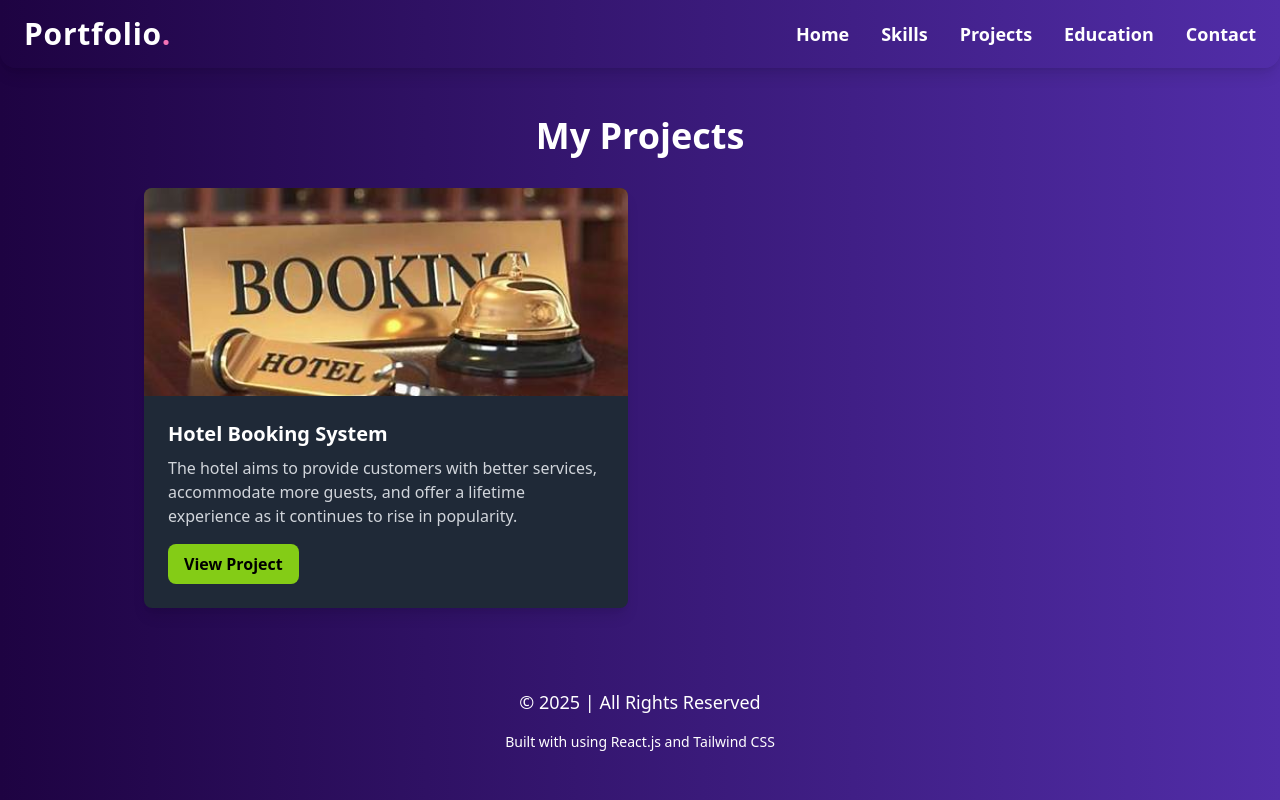
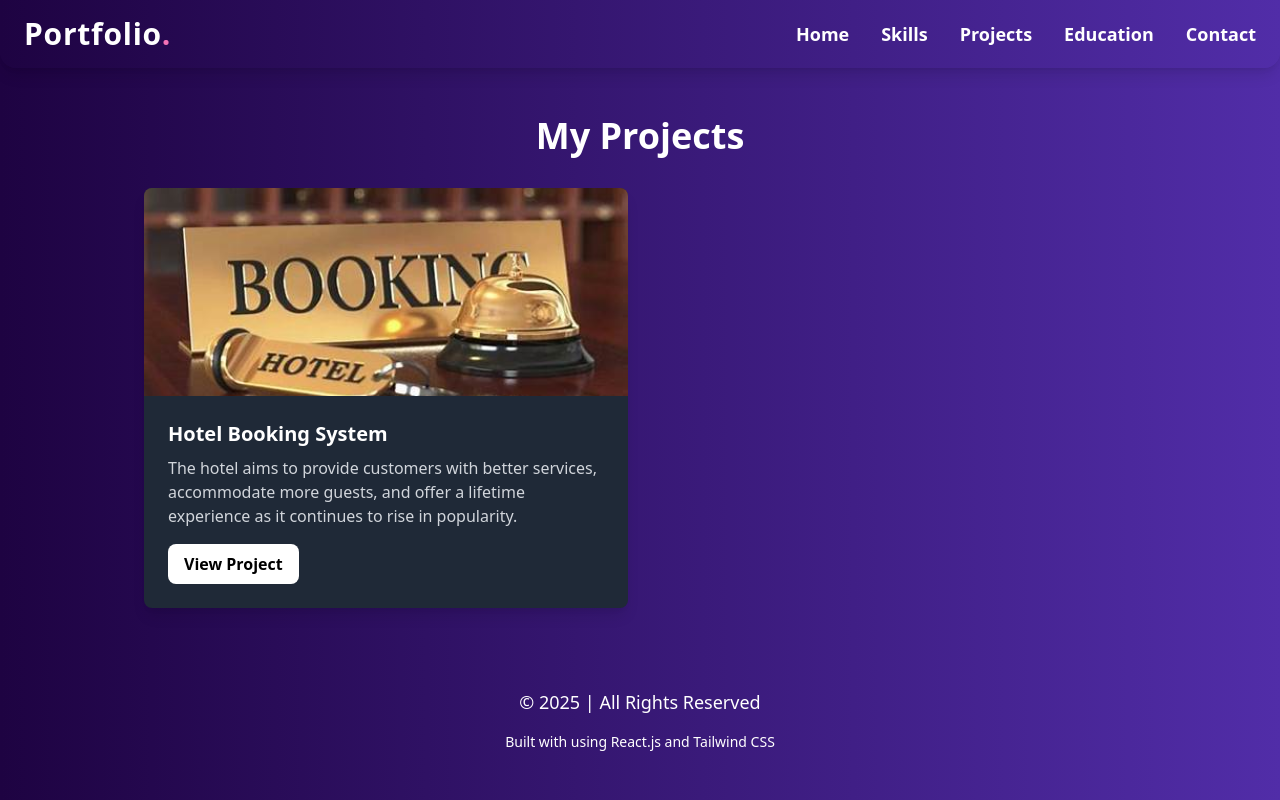
Before and after one commit to Sanduni4822/React-project-Individual, a React (Vite) app: page /projects in a window 1280 px wide. Built offline with nearby package versions, Linux system fonts and the light colour scheme.

Commit message:
Updated the View Project button to have a white background

```diff
--- a/src/pages/projectpage/ProjectsPage.jsx
+++ b/src/pages/projectpage/ProjectsPage.jsx
@@ -20,7 +20,7 @@
                         <div className="p-6">
                             <h3 className="text-xl font-semibold mb-2">{project.title}</h3>
                             <p className="text-gray-300 mb-4">{project.description}</p>
-                            <button className="bg-lime-500 text-black px-4 py-2 rounded-lg font-semibold">
+                            <button className="bg-white text-black px-4 py-2 rounded-lg font-semibold">
                                 View Project
                             </button>
                         </div>
```
